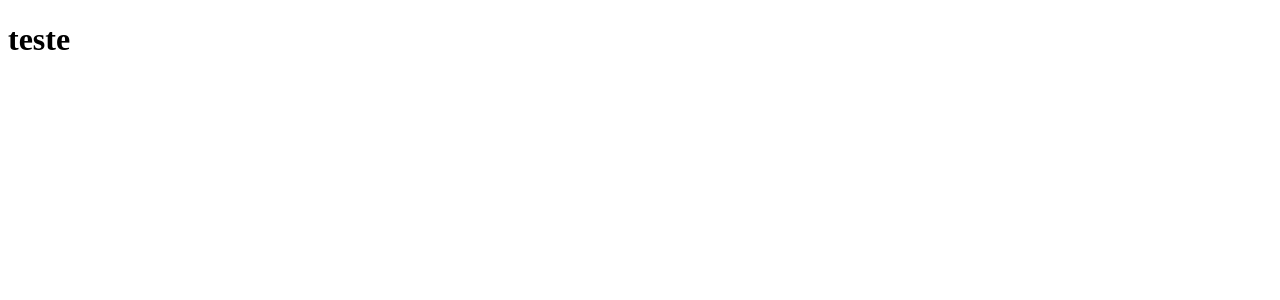
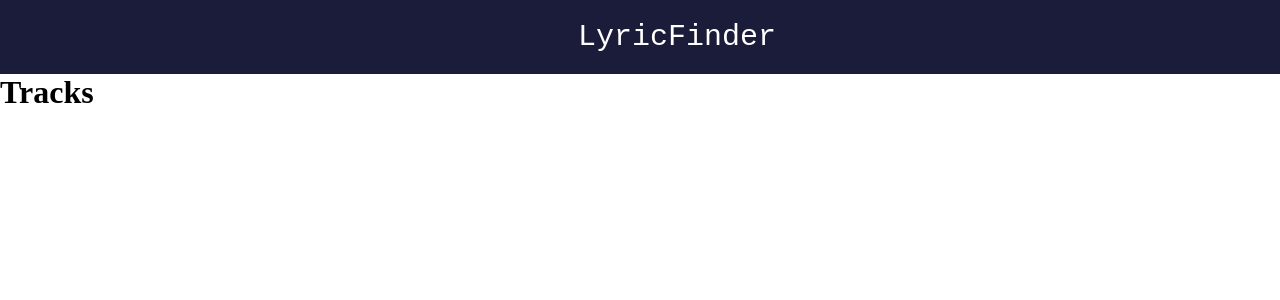
Before and after one commit to vinifsouza-s/FindLyrics, a React (Create React App) app: page / in a window 1280 px wide. Shown: the top 300 px of the page. Built offline with nearby package versions, Linux system fonts and the light colour scheme.

Commit message:
Criação da navegação

```diff
--- a/src/App.js
+++ b/src/App.js
@@ -1,8 +1,13 @@
+import React from 'react';
+import Index from './components/layout/Index';
+import Navbar from "./components/layout/Navbar";
+
 function App() {
   return (
     <div className="App">
       <header className="App-header">
-          <h1>teste</h1>
+          <Navbar />
+          <Index />
       </header>
     </div>
   );
--- /dev/null
+++ b/src/components/layout/Index.js
@@ -0,0 +1,12 @@
+import React from 'react';
+import Tracks from '../tracks/Tracks';
+
+const Index = () => {
+    return (
+        <React.Fragment>
+            <Tracks />
+        </React.Fragment>
+    )
+}
+
+export default Index;
--- /dev/null
+++ b/src/components/layout/Navbar.css
@@ -0,0 +1,17 @@
+*{
+    margin:0;
+    padding: 0;}
+
+.navbar{
+    background-color: #1B1B3A;
+    padding: 20px;
+}
+
+.nav{
+
+    color: #ffff;
+    font-size: 30px;
+    font-family: monospace;
+    padding-left: 45%;
+
+}
--- /dev/null
+++ b/src/components/layout/Navbar.js
@@ -0,0 +1,12 @@
+import React from 'react';
+import './Navbar.css';
+
+const Navbar = () => {
+    return (
+        <nav className="navbar">
+            <span className="nav">LyricFinder</span>
+        </nav>
+    )
+}
+
+export default Navbar;
--- /dev/null
+++ b/src/components/tracks/Tracks.js
@@ -0,0 +1,11 @@
+import React from 'react'
+
+ const Tracks = () => {
+    return (
+        <div>
+            <h1>Tracks</h1>
+        </div>
+    )
+}
+
+export default Tracks;
```
Also changed, not shown: src/components/layout/Index.css (added).
